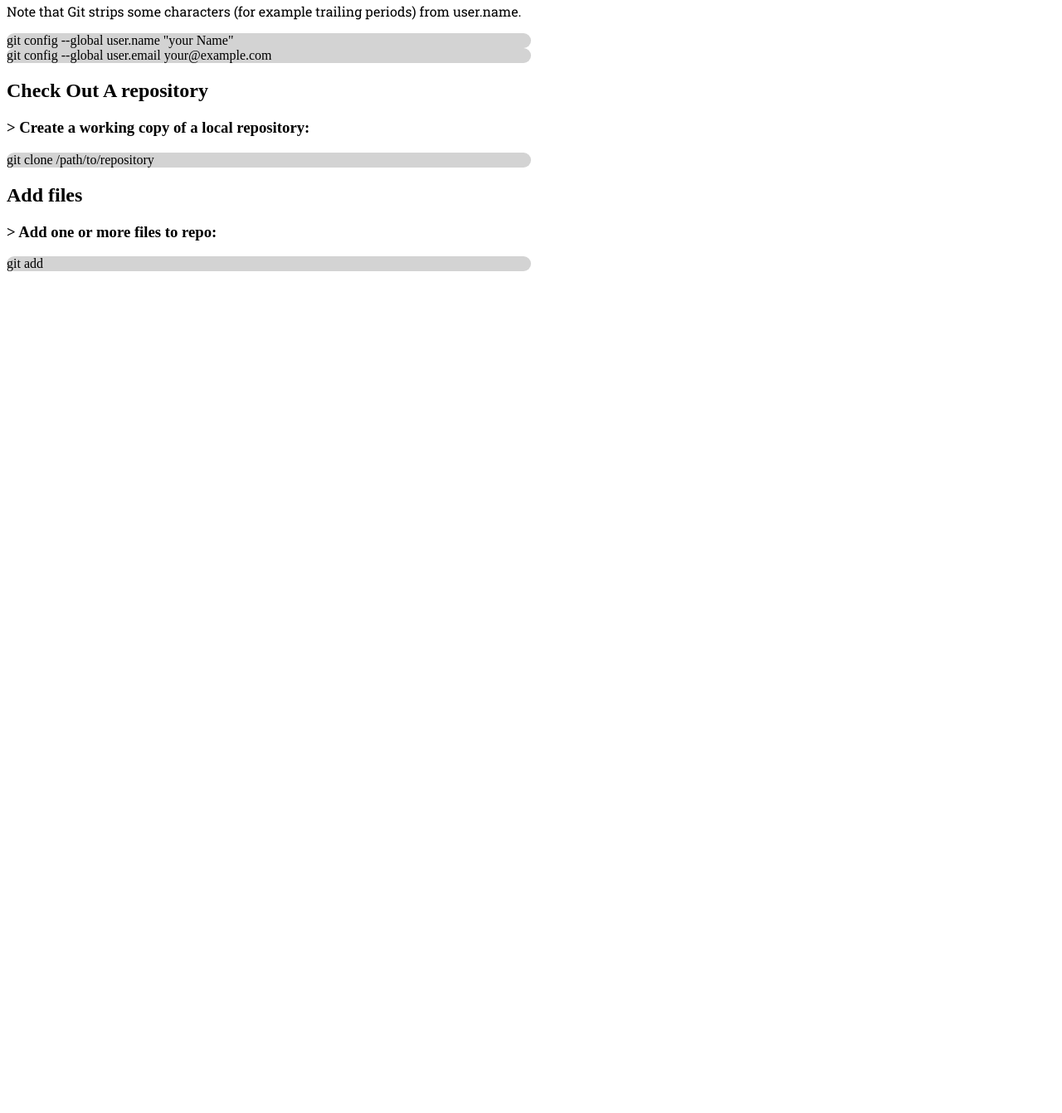
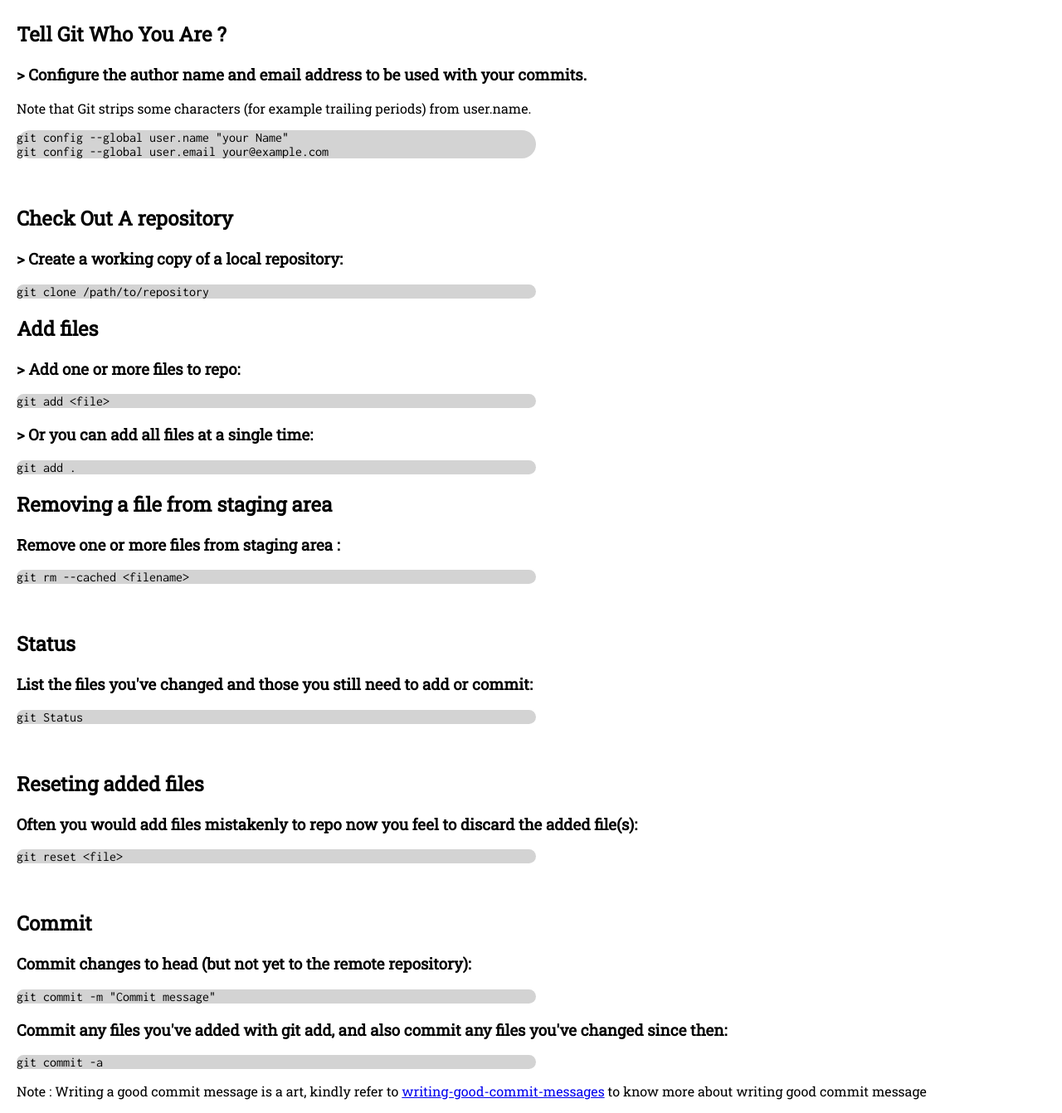
Before and after one commit to sudipt1999/Getting-Started, a plain HTML site: page index.html in a window 1280 px wide. Shown: the part 390-1732 px from the top of the page at 83% size. Before the commit the page ends 800 px from the top, so only its background shows below. Drawn offline with Linux system fonts and the light colour scheme.

Commit message:
Updated them added more css

```diff
--- a/index.html
+++ b/index.html
@@ -1,39 +1,70 @@
 <!DOCTYPE html>
 <html lang="en">
+
 <head>
     <title>Git Cheatsheet</title>
 </head>
 <link rel="stylesheet" href="main.css">
-<link href="https://fonts.googleapis.com/css?family=Montserrat|Roboto+Slab&display=swap" rel="stylesheet">
+<link href="https://fonts.googleapis.com/css?family=Inconsolata|Montserrat|Roboto+Slab&display=swap" rel="stylesheet">
+
 <body>
     <h1>Git Cheat Sheet</h1>
     <p>Refer this cheat sheet when ever you are stuck somewhere.</p>
 
-
+    <br><br>
     <h2>Setting up Softwares.</h2>
-    <p>To work on Github hosted projects, one has to use Git - a Version Control System. So the first task is to install git on your machine. For Windows users, download git from here - https://git-scm.com/downloads. For Linux users, you can use your distro's package manager to install git.</p>
+    <p>To work on Github hosted projects, one has to use Git - a Version Control System. So the first task is to install
+        git on your machine. For Windows users, download git from here - https://git-scm.com/downloads. For Linux users,
+        you can use your distro's package manager to install git.</p>
     <p>Note: Although Linux isn't mandatory, it is preferred while working with Open Source Software.</p>
     <p>Note: You can learn about Version Control Systems (VCS) here.
     </p>
+
+
+
+    <br><br>
+
 
     <h2>Tell Git Who You Are ?</h2>
     <h3>> Configure the author name and email address to be used with your commits.</h3>
     <p>Note that Git strips some characters (for example trailing periods) from user.name.</p>
 
     <div class="code">
-        git config --global user.name "your Name"
-    </div>
-    <div class="code">
+        git config --global user.name "your Name"<br>
         git config --global user.email your@example.com
     </div>
-
+    <br> <br>
     <h2>Check Out A repository</h2>
     <h3>> Create a working copy of a local repository: </h3>
     <div class="code">git clone /path/to/repository</div>
 
     <h2>Add files</h2>
     <h3>> Add one or more files to repo: </h3>
-    <div class="code">git add <file></file></div>
+    <div class="code">git add &lt;file&gt;
+    </div>
+    <h3>> Or you can add all files at a single time: </h3>
+    <div class="code">git add .</div>
+
+    <h2>Removing a file from staging area</h2>
+    <h3>Remove one or more files from staging area :</h3>
+
+    <div class="code">git rm --cached &lt;filename&gt;</div>
+    <br><br>
+    <h2>Status</h2>
+    <h3>List the files you've changed and those you still need to add or commit: </h3>
+    <div class="code">git Status</div>
+    <br><br>
+    <h2> Reseting added files</h2>
+    <h3>Often you would add files mistakenly to repo now you feel to discard the added file(s):</h3>
+    <div class="code">git reset &lt;file&gt;</div>
+    <br><br>
+    <h2>Commit</h2>
+    <h3>Commit changes to head (but not yet to the remote repository):</h3>
+    <div class="code">git commit -m "Commit message"</div>
+    <h3>Commit any files you've added with git add, and also commit any files you've changed since then:</h3>
+    <div class="code">git commit -a</div>
+    <p>Note : Writing a good commit message is a art, kindly refer to <a href="https://github.com/erlang/otp/wiki/writing-good-commit-messages">writing-good-commit-messages</a> to know more about writing good commit message</p>
 
 </body>
+
 </html>
--- a/main.css
+++ b/main.css
@@ -1,8 +1,12 @@
+body{
+    margin-left: 20px
+}
+
 h1 {
     font-family: 'Montserrat', sans-serif;
 }
 
-p {
+p,h2,h3 {
     font-family: 'Roboto Slab', serif;
 }
 
@@ -10,4 +14,5 @@
     background-color: #D3D3D3;
     border-radius: 20px;
     width: 50%;
+    font-family: 'Inconsolata', monospace;
 }
```
